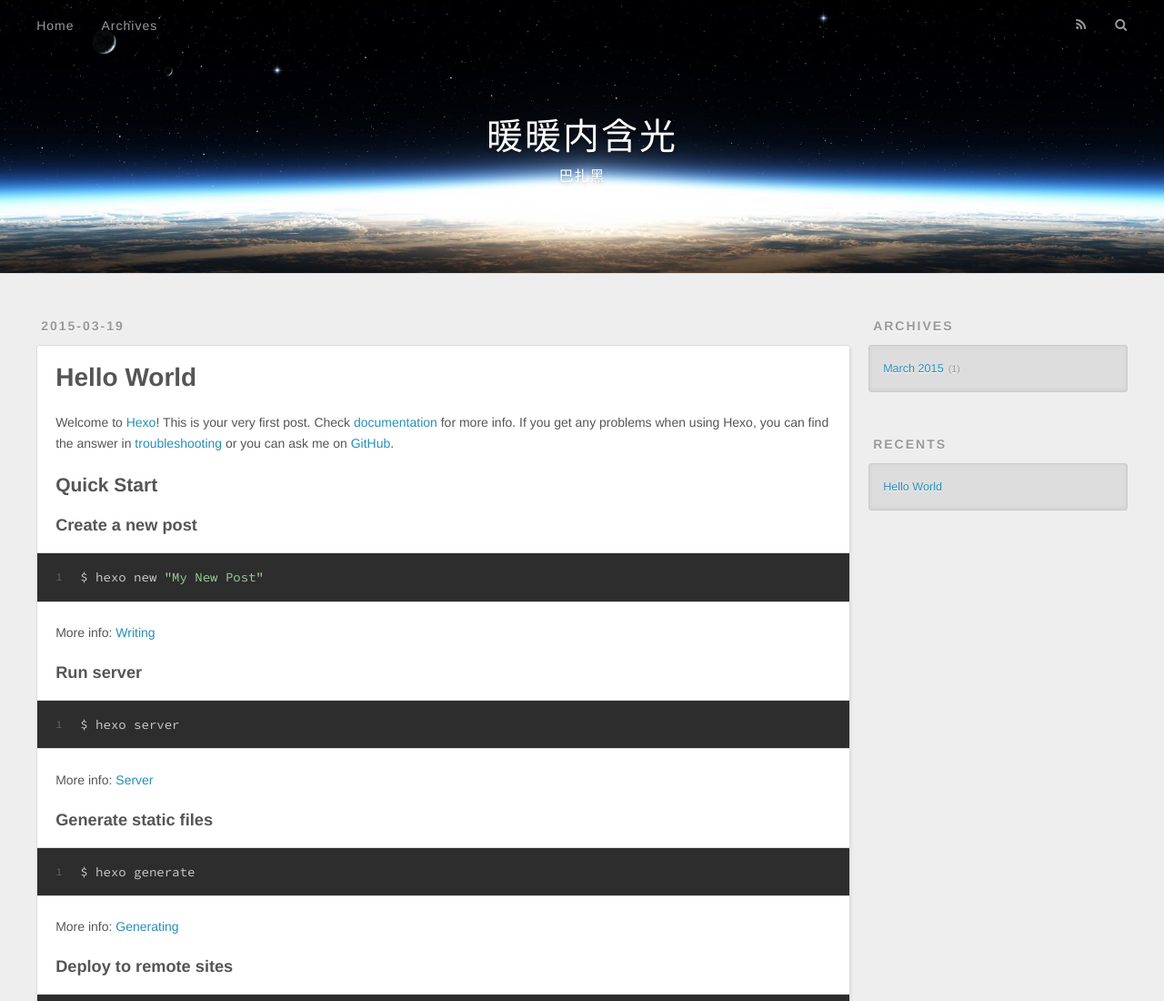
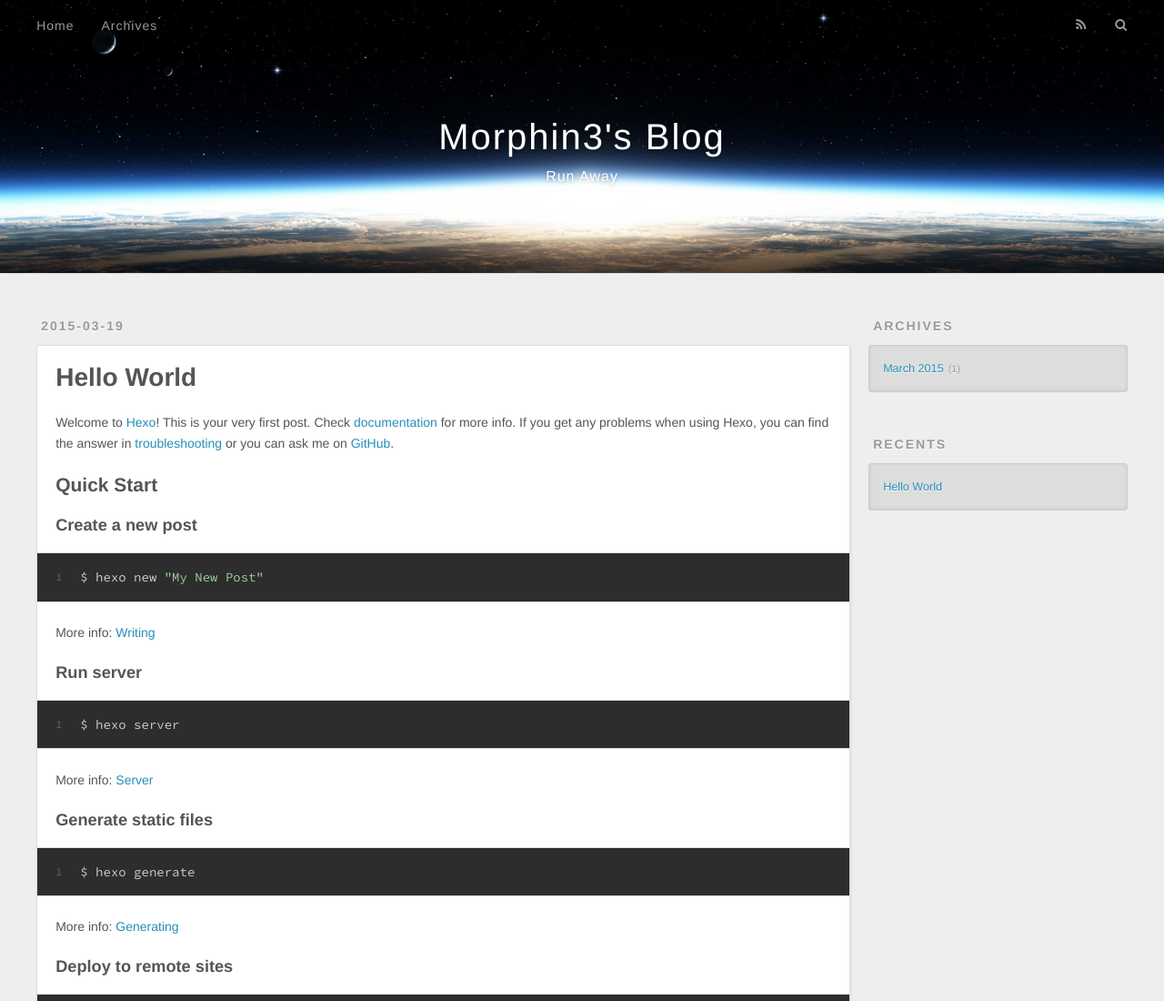
Before and after one commit to Morphin3/morphin3.github.io, a plain HTML site: page index.html in a window 1280 px wide. Shown: the top 1100 px of the page at 91% size. Drawn offline with nearby package versions, Linux system fonts and the light colour scheme.

Commit message:
Site updated: 2015-05-02 19:46:19

```diff
--- a/index.html
+++ b/index.html
@@ -3,19 +3,19 @@
 <head>
   <meta charset="utf-8">
 
-  <title>暖暖内含光</title>
+  <title>Morphin3&#39;s Blog</title>
   <meta name="viewport" content="width=device-width, initial-scale=1, maximum-scale=1">
   <meta name="description" content="Morphin3&apos;s Teeny-tiny World">
 <meta property="og:type" content="website">
-<meta property="og:title" content="暖暖内含光">
+<meta property="og:title" content="Morphin3's Blog">
 <meta property="og:url" content="http://yoursite.com/index.html">
-<meta property="og:site_name" content="暖暖内含光">
+<meta property="og:site_name" content="Morphin3's Blog">
 <meta property="og:description" content="Morphin3&apos;s Teeny-tiny World">
 <meta name="twitter:card" content="summary">
-<meta name="twitter:title" content="暖暖内含光">
+<meta name="twitter:title" content="Morphin3's Blog">
 <meta name="twitter:description" content="Morphin3&apos;s Teeny-tiny World">
 
-    <link rel="alternative" href="/atom.xml" title="暖暖内含光" type="application/atom+xml">
+    <link rel="alternative" href="/atom.xml" title="Morphin3&#39;s Blog" type="application/atom+xml">
 
 
     <link rel="icon" href="/favicon.png">
@@ -33,11 +33,11 @@
   <div id="header-outer" class="outer">
     <div id="header-title" class="inner">
       <h1 id="logo-wrap">
-        <a href="/" id="logo">暖暖内含光</a>
+        <a href="/" id="logo">Morphin3&#39;s Blog</a>
       </h1>
 
         <h2 id="subtitle-wrap">
-          <a href="/" id="subtitle">巴扎黑</a>
+          <a href="/" id="subtitle">Run Away</a>
         </h2>
 
     </div>
@@ -100,7 +100,7 @@
 
     </div>
     <footer class="article-footer">
-      <a data-url="http://yoursite.com/2015/03/19/hello-world/" data-id="ci96yj1ga0000wb02wo4jaazz" class="article-share-link">Share</a>
+      <a data-url="http://yoursite.com/2015/03/19/hello-world/" data-id="ci96yrfj700009x022gm4bhek" class="article-share-link">Share</a>
 
 
     </footer>
```
Also changed, not shown: 2015/03/19/hello-world/index.html (+6 -6 lines), archives/2015/03/index.html (+7 -7 lines), archives/2015/index.html (+7 -7 lines), archives/index.html (+7 -7 lines).
